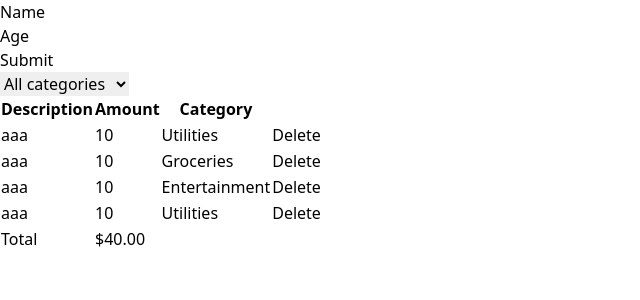
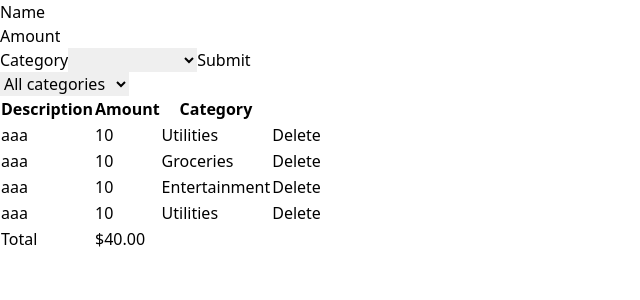
Before and after one commit to InshutiSouvede/expense-tracker, a React (Vite) app: page / in a window 1280 px wide. Shown: the top 300 px of the page, without its empty margins (0-640 px from the left). Built offline with nearby package versions, Linux system fonts and the light colour scheme.

Commit message:
Form for expenses

```diff
--- a/src/components/Form.tsx
+++ b/src/components/Form.tsx
@@ -1,9 +1,11 @@
 import {FieldValues, useForm } from "react-hook-form";
 import {z} from 'zod'
 import { zodResolver } from "@hookform/resolvers/zod";
+import { categories } from "./Home";
 const schema =  z.object({
     name: z.string().min(3,{message:"Name must be atleast 3 characters"}),
-    age: z.number({message:"Age field is required"}).min(18,{message:"Age must be atleast 18"})
+    category: z.string(),
+    amount: z.number({message:"Age field is required"}).min(18,{message:"Age must be atleast 18"})
 });
 type FormData = z.infer<typeof schema>
 export default function Form() {
@@ -20,11 +22,17 @@ export default function Form() {
                 {errors.name&&<p className="text-red-600">{errors.name.message}</p>}
             </div>
             <div className="flex flex-col gap-3">
-                <label htmlFor="age">Age</label>
-                <input  type="number" id="age" {...register('age',{valueAsNumber:true})} className="border rounded-md h-14 px-5" />
-                {errors.age&&<p className="text-red-600">{errors.age.message}</p>}
+                <label htmlFor="amount">Amount</label>
+                <input  type="number" id="amount" {...register('amount',{valueAsNumber:true})} className="border rounded-md h-14 px-5" />
+                {errors.amount&&<p className="text-red-600">{errors.amount.message}</p>}
             </div>
+            <label htmlFor="category">Category</label>
+            <select className="w-full h-14 rounded-md px-5 border-2 bg-transparent" id="category" {...register('category',{valueAsNumber:true})}>
+            <option value=""></option>
+            {categories.map((category)=><option value={category}>{category}</option>)}
+
+            </select>
             <button disabled={!isValid} type="submit" className={`w-max px-5 h-14 rounded-md ${isValid?"bg-cyan-900":"bg-gray-600"}  text-white`}>Submit</button>
         </form>
-    );
+    )
 }
```
